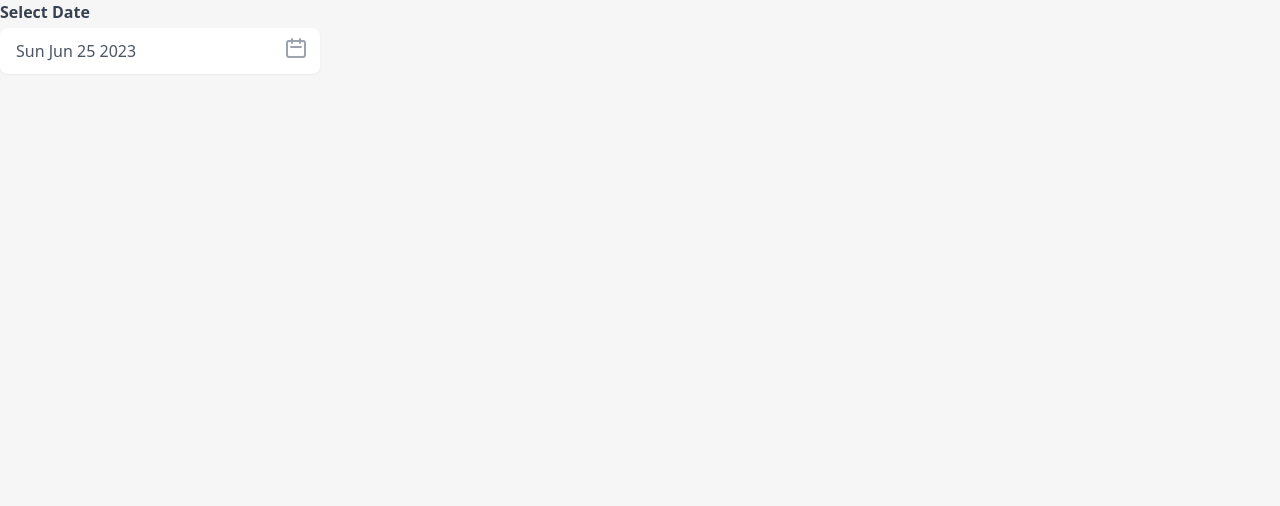
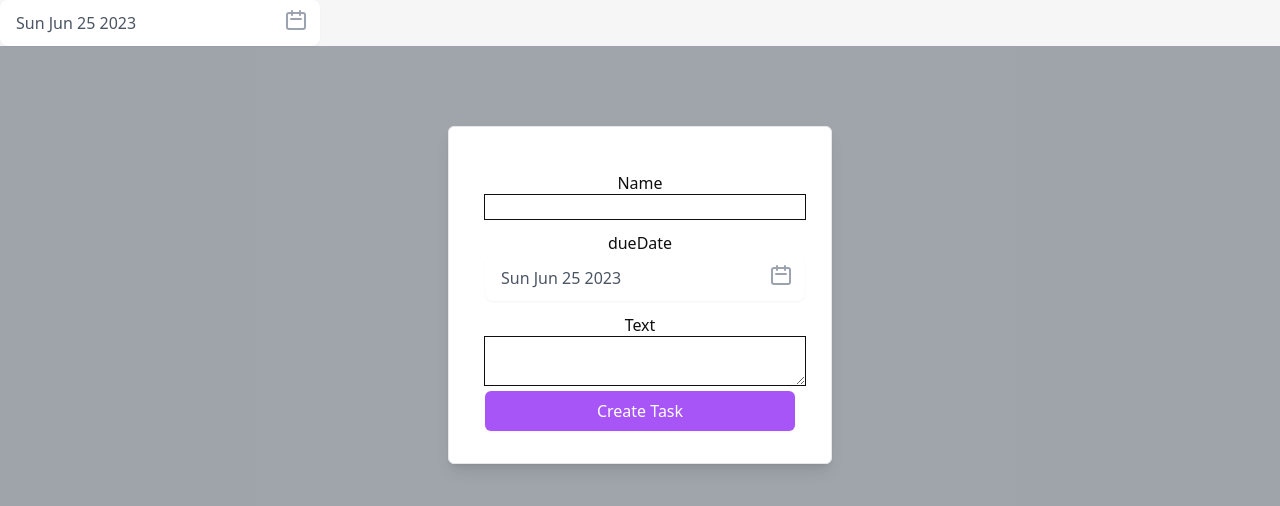
Before and after one commit to fasonju/todo-app, an Angular app: page / in a window 1280 px wide. Shown: the top 506 px of the page. Built offline with nearby package versions, Linux system fonts and the light colour scheme.

Commit message:
form modal

```diff
--- a/src/app/Components/date-picker/date-picker.component.html
+++ b/src/app/Components/date-picker/date-picker.component.html
@@ -1,5 +1,4 @@
 <div class="w-80">
-  <label for="datepicker" class="font-bold mb-1 text-gray-700 block">Select Date</label>
   <div class="relative">
     <input type="hidden" name="date" x-ref="date" />
     <input
--- a/src/app/Components/day/day.component.html
+++ b/src/app/Components/day/day.component.html
@@ -5,3 +5,8 @@
         <app-task [task]="task"></app-task>
     </li>
 </ul>
+<div
+  class="fixed insert-0 bg-gray-600 bg-opacity-50 overflow-y-auto h-full w-full"
+  id="modal">
+    <app-task-modal></app-task-modal>
+</div>
--- /dev/null
+++ b/src/app/Components/task-modal/task-modal.component.html
@@ -0,0 +1,27 @@
+<div class="relative top-20 mx-auto p-5 border w-96 shadow-lg rounded-md bg-white">
+    <div class="mt-3 text-center">
+        <div class="items-center px-4 py-3">
+            <form [formGroup]="taskForm">
+                <div class="mb-3">
+                    <label class="block" for="name">Name</label>
+                    <input class="w-80 outline outline-1" id="name" type="text" formControlName="name">
+                </div>
+                <div class="mb-3">
+                    <label class="m-2" for="name">dueDate</label>
+                    <app-date-picker (dateChangeEvent)="updateDueDate($event)" ></app-date-picker>
+                </div>
+                    <label class="block" for="text">Text</label>
+                    <textarea id="text" formControlName="text" class="outline outline-1 w-80">
+
+                    </textarea>
+            </form>
+            <button id="ok-btn"
+                class="px-4 py-2 bg-purple-500 text-white
+                    text-base font-medium rounded-md w-full
+                    shadow-sm hover:bg-purple-600 focus:outline-none focus:ring-2 focus:ring-purple-300"
+                    (click)="onsubmit()">
+                Create Task
+            </button>
+        </div>
+    </div>
+</div>
--- /dev/null
+++ b/src/app/Components/task-modal/task-modal.component.ts
@@ -0,0 +1,36 @@
+import { Component, EventEmitter, Output } from '@angular/core';
+import { FormControl, FormGroup } from '@angular/forms';
+import { InsertTask } from 'src/app/Models/Task';
+
+@Component({
+  selector: 'app-task-modal',
+  templateUrl: './task-modal.component.html',
+  styleUrls: ['./task-modal.component.css']
+})
+export class TaskModalComponent {
+
+  taskForm : FormGroup = new FormGroup({
+    name : new FormControl(''),
+    dueDate : new FormControl(''),
+    text : new FormControl('')
+  });
+
+  updateDueDate(date : string) {
+    this.taskForm.patchValue({
+      dueDate : date
+    })
+  }
+
+  @Output() createTask : EventEmitter<InsertTask> = new EventEmitter();
+
+  onsubmit() {
+    let newTask : InsertTask  = {
+      name: this.taskForm.value.name,
+      dueDate: this.taskForm.value.dueDate,
+      completed: false,
+      text: this.taskForm.value.text
+    }
+
+    this.createTask.emit(newTask);
+  }
+}
--- a/src/app/app.module.ts
+++ b/src/app/app.module.ts
@@ -2,15 +2,17 @@ import { NgModule } from "@angular/core";
 import { BrowserModule } from "@angular/platform-browser";
 import { FormsModule } from "@angular/forms";
 import { CommonModule } from "@angular/common";
+import { ReactiveFormsModule } from "@angular/forms";
 
 import { AppComponent } from "./app.component";
 import { DayComponent } from './Components/day/day.component';
 import { TaskComponent } from './Components/task/task.component';
 import { DatePickerComponent } from "./Components/date-picker/date-picker.component";
+import { TaskModalComponent } from './Components/task-modal/task-modal.component';
 
 @NgModule({
-  declarations: [AppComponent, DayComponent, TaskComponent, DatePickerComponent],
-  imports: [BrowserModule, FormsModule, CommonModule],
+  declarations: [AppComponent, DayComponent, TaskComponent, DatePickerComponent, TaskModalComponent],
+  imports: [BrowserModule, FormsModule, CommonModule, ReactiveFormsModule],
   providers: [],
   bootstrap: [AppComponent],
 })
```
Also changed, not shown: src/app/Components/task-modal/task-modal.component.css (added), 1 other file (tests, documents, lock files or other folders).
